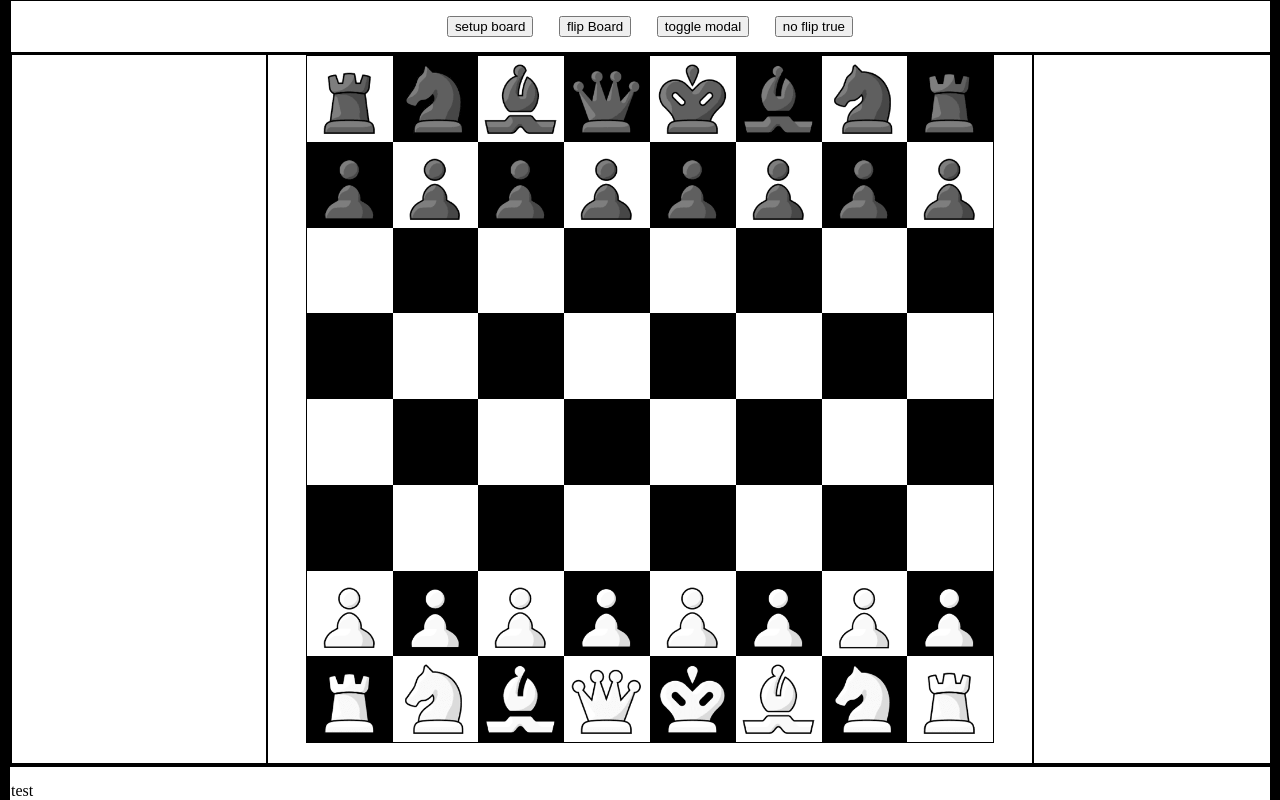
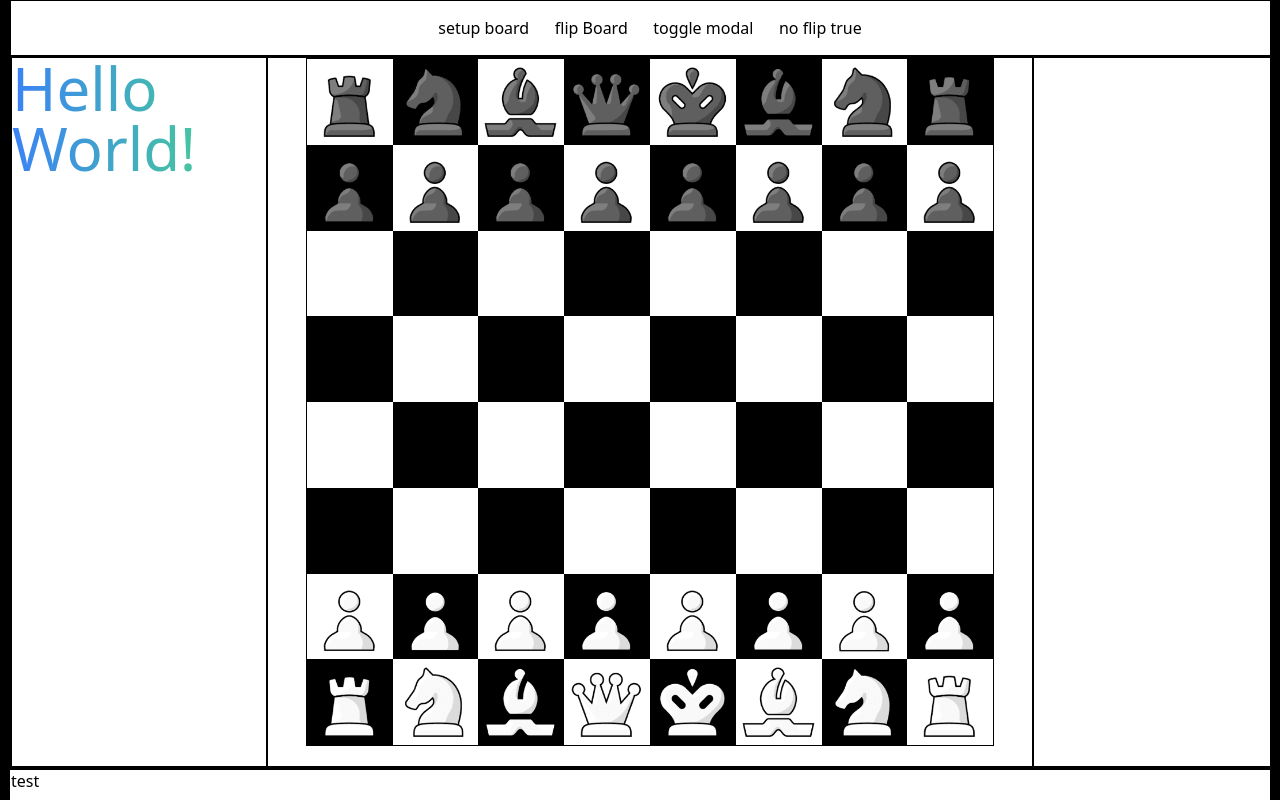
Before and after one commit to TheInfinityIQ/ChessSir, a Vue app in the folder Frontend/: page / in a window 1280 px wide. Built offline with nearby package versions, Linux system fonts and the light colour scheme.

Commit message:
Added TailwindCSS with example h1 tag

```diff
--- a/Frontend/default.css
+++ /dev/null
@@ -1,60 +0,0 @@
-body {
-    margin: 0;
-    padding: 0;
-
-    overflow-x: hidden;
-}
-
-* {
-    box-sizing: border-box;
-    list-style: none;
-}
-
-.wr {
-	background-image: url('./src/assets/pieces/wr.png');
-}
-
-.wn {
-	background-image: url('./src/assets/pieces/wn.png');
-}
-
-.wb {
-	background-image: url('./src/assets/pieces/wb.png');
-}
-
-.wk {
-	background-image: url('./src/assets/pieces/wk.png');
-}
-
-.wq {
-	background-image: url('./src/assets/pieces/wq.png');
-}
-
-.wp {
-	background-image: url('./src/assets/pieces/wp.png');
-}
-
-/* Black Pieces */
-.br {
-	background-image: url('./src/assets/pieces/br.png');
-}
-
-.bn {
-	background-image: url('./src/assets/pieces/bn.png');
-}
-
-.bb {
-	background-image: url('./src/assets/pieces/bb.png');
-}
-
-.bk {
-	background-image: url('./src/assets/pieces/bk.png');
-}
-
-.bq {
-	background-image: url('./src/assets/pieces/bq.png');
-}
-
-.bp {
-	background-image: url('./src/assets/pieces/bp.png');
-}
--- a/Frontend/index.html
+++ b/Frontend/index.html
@@ -2,7 +2,7 @@
 <html lang="en">
   <head>
     <meta charset="UTF-8">
-    <link rel="stylesheet" href="default.css">
+    <link rel="stylesheet" href="./src/base.css">
     <meta name="viewport" content="width=device-width, initial-scale=1.0">
     <title>ChessSir</title>
   </head>
--- a/Frontend/package.json
+++ b/Frontend/package.json
@@ -17,7 +17,10 @@
     "@types/node": "^16.11.68",
     "@vitejs/plugin-vue": "^3.1.2",
     "@vue/tsconfig": "^0.1.3",
+    "autoprefixer": "^10.4.14",
     "npm-run-all": "^4.1.5",
+    "postcss": "^8.4.23",
+    "tailwindcss": "^3.3.2",
     "typescript": "~4.7.4",
     "vite": "^3.1.8",
     "vue-tsc": "^1.0.8"
--- /dev/null
+++ b/Frontend/postcss.config.js
@@ -0,0 +1,6 @@
+module.exports = {
+  plugins: {
+    tailwindcss: {},
+    autoprefixer: {},
+  },
+}
--- a/Frontend/src/App.vue
+++ b/Frontend/src/App.vue
@@ -2,7 +2,7 @@
 import Board from './components/Board.vue';
 import PromotionModal from './components/PromotionModal.vue';
 import { flipBoard, setupBoard, toggleFlipBoard } from './scripts/board';
-import { useGameStore } from './scripts/state'
+import { useGameStore } from './scripts/state';
 const store = useGameStore();
 
 function setupGame() {
@@ -19,7 +19,9 @@
 			<button @click="toggleFlipBoard()">no flip {{ !store.testToggleFlipBoard }}</button>
 		</nav>
 		<section class="grid-container-body row-2">
-			<article class="column-1"></article>
+			<article class="column-1">
+				<h1 class="text-transparent bg-clip-text bg-gradient-to-r from-blue-500 to-green-400 text-6xl">Hello World!</h1>
+			</article>
 			<article class="board-container column-2">
 				<PromotionModal />
 				<Board />
--- /dev/null
+++ b/Frontend/src/base.css
@@ -0,0 +1,64 @@
+@tailwind base;
+@tailwind components;
+@tailwind utilities;
+
+body {
+    margin: 0;
+    padding: 0;
+
+    overflow-x: hidden;
+}
+
+* {
+    box-sizing: border-box;
+    list-style: none;
+}
+
+.wr {
+	background-image: url('./assets/pieces/wr.png');
+}
+
+.wn {
+	background-image: url('./assets/pieces/wn.png');
+}
+
+.wb {
+	background-image: url('./assets/pieces/wb.png');
+}
+
+.wk {
+	background-image: url('./assets/pieces/wk.png');
+}
+
+.wq {
+	background-image: url('./assets/pieces/wq.png');
+}
+
+.wp {
+	background-image: url('./assets/pieces/wp.png');
+}
+
+/* Black Pieces */
+.br {
+	background-image: url('./assets/pieces/br.png');
+}
+
+.bn {
+	background-image: url('./assets/pieces/bn.png');
+}
+
+.bb {
+	background-image: url('./assets/pieces/bb.png');
+}
+
+.bk {
+	background-image: url('./assets/pieces/bk.png');
+}
+
+.bq {
+	background-image: url('./assets/pieces/bq.png');
+}
+
+.bp {
+	background-image: url('./assets/pieces/bp.png');
+}
--- /dev/null
+++ b/Frontend/tailwind.config.js
@@ -0,0 +1,11 @@
+/** @type {import('tailwindcss').Config} */
+module.exports = {
+  content: [
+    "./index.html",
+    "./src/**/*.{vue, js,ts,jsx,tsx}",
+  ],
+  theme: {
+    extend: {},
+  },
+  plugins: [],
+}
```
Also changed, not shown: 1 other file (tests, documents, lock files or other folders).
